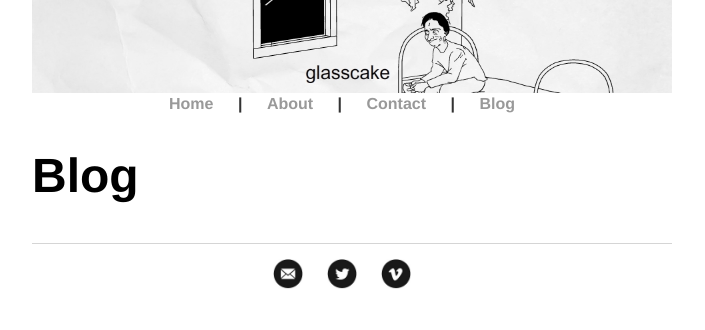
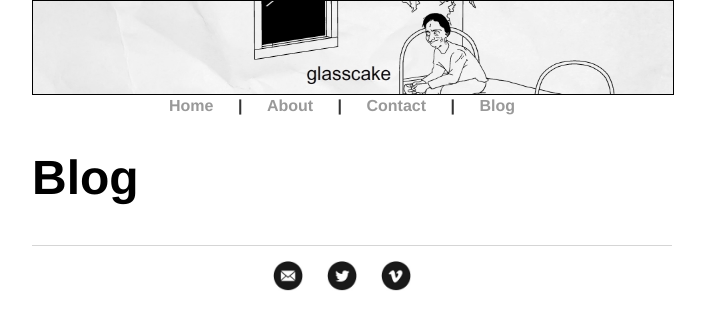
Before and after one commit to glasscaked/strip, a Jekyll site: the page built from blog/index.html, in a window 1280 px wide. Shown: the top 330 px of the page, without its empty margins (288-993 px from the left). Built offline with Jekyll 4.4.1, drawn with Linux system fonts in a browser that asks for light colours.

Commit message:
Update default.html

```diff
--- a/_layouts/default.html
+++ b/_layouts/default.html
@@ -8,7 +8,7 @@
   </head>
 
   <body>
-      <div id="logo-container"><img href="/" alt="banner" src="/images/banner.jpg" border solid #d5d5d5 ="1" /></div>
+      <div id="logo-container"><img href="/" alt="banner" src="/images/banner.jpg" border ="1" solid #d5d5d5  /></div>
     <nav>
 <ul>
 <li><a href="/">Home</a></li>
```
